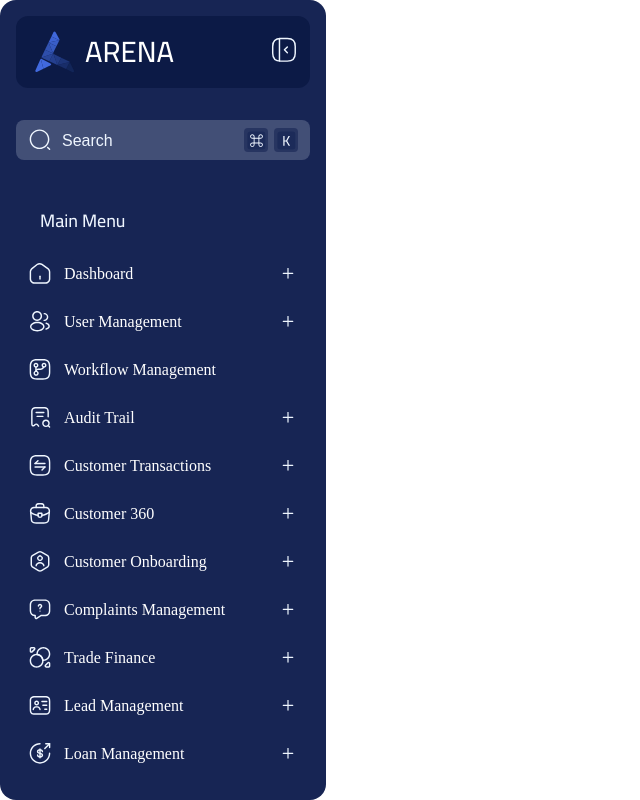
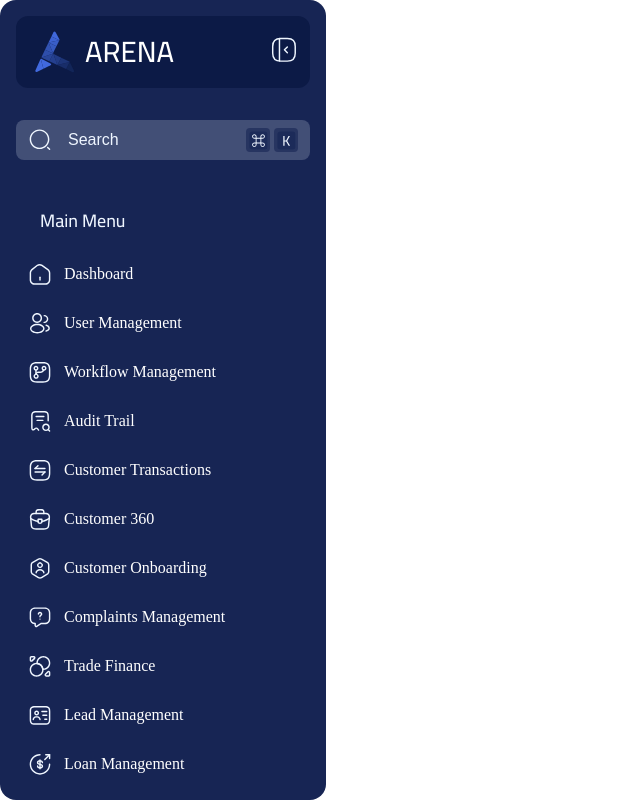
Before and after one commit to CyberMan010/Fully-Dynamic-sidebar, a React (Vite) app: page / in a window 1280 px wide. Shown: the whole page, without its empty margins (0-640 px from the left). Built offline with nearby package versions, Linux system fonts and the light colour scheme.

Commit message:
version: V0.3

```diff
--- a/src/components/Sidebar/left-sidebar.tsx
+++ b/src/components/Sidebar/left-sidebar.tsx
@@ -1,122 +1,130 @@
-import React, { FunctionComponent, useState, useEffect } from 'react';
-import { SidebarItem } from '../../types/types';
-import { sidebarConfig } from '../../config/config';
-import { Icon } from '../../config/icons';
-import '../../styles/sidebar_style.scss';
+import type React from "react"
+import { type FunctionComponent, useState, useEffect } from "react"
+import type { SidebarItem } from "../../types/types"
+import { sidebarConfig } from "../../config/config"
+import { Icon } from "../../config/icons"
+import "../../styles/sidebar_style.scss"
 
 interface SidebarProps {
-  userRole: 'admin' | 'user';
+  userRole: "admin" | "user"
 }
 
 export const Sidebar: FunctionComponent<SidebarProps> = ({ userRole }) => {
-  const [isExpanded, setIsExpanded] = useState(true);
-  const [searchQuery, setSearchQuery] = useState('');
-  const [debouncedQuery, setDebouncedQuery] = useState('');
-  const [activeItemId, setActiveItemId] = useState<string | null>(null);
-  const [isAnimating, setIsAnimating] = useState(false);
-  const [isFullyExpanded, setIsFullyExpanded] = useState(true);
+  const [isExpanded, setIsExpanded] = useState(true)
+  const [searchQuery, setSearchQuery] = useState("")
+  const [debouncedQuery, setDebouncedQuery] = useState("")
+  const [activeItemId, setActiveItemId] = useState<string | null>(null)
+  const [expandedSubmenus, setExpandedSubmenus] = useState<string[]>([])
+  const [isAnimating, setIsAnimating] = useState(false)
+  const [isFullyExpanded, setIsFullyExpanded] = useState(true)
 
   const toggleSidebar = () => {
-    setIsExpanded((prev) => !prev);
-    setIsAnimating(true);
-    setIsFullyExpanded(false);
+    setIsExpanded((prev) => !prev)
+    setIsAnimating(true)
+    setIsFullyExpanded(false)
     setTimeout(() => {
-      setIsAnimating(false);
-      setIsFullyExpanded(true);
-    }, 300);
-  };
+      setIsAnimating(false)
+      setIsFullyExpanded(true)
+    }, 300)
+  }
 
   const handleSearch = (e: React.ChangeEvent<HTMLInputElement>) => {
-    setSearchQuery(e.target.value);
-  };
+    setSearchQuery(e.target.value)
+  }
 
   useEffect(() => {
     const handler = setTimeout(() => {
-      setDebouncedQuery(searchQuery);
-    }, 300); // 300ms debounce delay
+      setDebouncedQuery(searchQuery)
+    }, 300)
 
     return () => {
-      clearTimeout(handler);
-    };
-  }, [searchQuery]);
+      clearTimeout(handler)
+    }
+  }, [searchQuery])
 
-  const items = sidebarConfig[userRole] || [];
+  const items = sidebarConfig[userRole] || []
 
   const highlightText = (text: string, query: string) => {
-    if (!query) return text;
+    if (!query) return text
 
-    const parts = text.split(new RegExp(`(${query})`, 'gi'));
+    const parts = text.split(new RegExp(`(${query})`, "gi"))
     return parts.map((part, index) =>
       part.toLowerCase() === query.toLowerCase() ? (
-        <span key={index} className="highlight">{part}</span>
+        <span key={index} className="highlight">
+          {part}
+        </span>
       ) : (
         part
+      ),
     )
-    );
-  };
-
-  const renderMenuItem = (item: SidebarItem, index: number) => {
-    if (debouncedQuery && !item.label.toLowerCase().includes(debouncedQuery.toLowerCase())) {
-      return null;
   }
 
-    const isDisabled = item.permissions && !item.permissions.includes(userRole);
+  const toggleSubmenu = (itemId: string) => {
+    setExpandedSubmenus((prev) => (prev.includes(itemId) ? prev.filter((id) => id !== itemId) : [...prev, itemId]))
+  }
+
+  const renderMenuItem = (item: SidebarItem, index: number, depth = 0) => {
+    if (debouncedQuery && !item.label.toLowerCase().includes(debouncedQuery.toLowerCase())) {
+      return null
+    }
+
+    const isDisabled = item.permissions && !item.permissions.includes(userRole)
+    const hasSubmenu = item.submenu && item.submenu.length > 0
+    const isSubmenuExpanded = expandedSubmenus.includes(item.id)
 
     return (
+      <div key={item.id} style={{ paddingLeft: `${depth * 16}px` }}>
         <div
-        key={item.id}
-        className={`menu-item ${item.id === activeItemId ? 'active' : ''} ${isDisabled ? 'statusdisabled' : ''}`}
-        onClick={() => !isDisabled && setActiveItemId(item.id)}
+          className={`menu-item ${item.id === activeItemId ? "active" : ""} ${isDisabled ? "statusdisabled" : ""}`}
+          onClick={() => {
+            if (!isDisabled) {
+              setActiveItemId(item.id)
+              if (hasSubmenu) {
+                toggleSubmenu(item.id)
+              }
+            }
+          }}
           style={{
-          transitionDelay: isFullyExpanded ? `${index * 50}ms` : '0ms',
+            transitionDelay: isFullyExpanded ? `${index * 50}ms` : "0ms",
             opacity: isFullyExpanded ? 1 : 0,
-          transform: isFullyExpanded ? 'translateX(0)' : 'translateX(-20px)',
+            transform: isFullyExpanded ? "translateX(0)" : "translateX(-20px)",
           }}
         >
-        <Icon
-          name={item.icon}
-          size={24}
-          className={`menu-icon ${item.icon.toLowerCase().replace(/-/g, '')}Icon`}
-        />
-        <span className={`menu-text ${isExpanded ? 'visible' : 'hidden'}`}>
+          <Icon name={item.icon} size={24} className={`menu-icon ${item.icon.toLowerCase().replace(/-/g, "")}Icon`} />
+          <span className={`menu-text ${isExpanded ? "visible" : "hidden"}`}>
             {highlightText(item.label, debouncedQuery)}
           </span>
-        {item.type === 'submenu' && (
-          <Icon name="add" size={20} className="add-sign-icon" />
+          {hasSubmenu && (
+            <Icon name={isSubmenuExpanded ? "chevron-down" : "chevron-right"} size={20} className="submenu-icon" />
           )}
         </div>
-    );
-  };
+        {hasSubmenu && isSubmenuExpanded && isExpanded && (
+          <div className="submenu">
+            {item.submenu!.map((subItem, subIndex) => renderMenuItem(subItem, subIndex, depth + 1))}
+          </div>
+        )}
+      </div>
+    )
+  }
 
-  const filteredItems = items.filter((item) =>
-    item.label.toLowerCase().includes(debouncedQuery.toLowerCase())
-  );
+  const filteredItems = items.filter((item) => item.label.toLowerCase().includes(debouncedQuery.toLowerCase()))
 
   return (
-    <div className={`sidebar ${isExpanded ? '' : 'collapsed'} ${isAnimating ? 'animating' : ''}`}>
+    <div className={`sidebar ${isExpanded ? "" : "collapsed"} ${isAnimating ? "animating" : ""}`}>
       <div className="header">
         <div className="logo-container arenaLogo">
           <Icon name="Logo Icon" size={32} className="logo logoIcon" />
           {isExpanded && <div className="app-name logoText">ARENA</div>}
         </div>
         <div className="toggle" onClick={toggleSidebar}>
-          <Icon
-            name={isExpanded ? 'sidebar-left' : 'sidebar-right'}
-            size={24}
-            className="sidebarLeftIcon"
-          />
+          <Icon name={isExpanded ? "sidebar-left" : "sidebar-right"} size={24} className="sidebarLeftIcon" />
         </div>
       </div>
 
-      <div className={`search ${isExpanded ? '' : 'collapsed'}`}>
+      <div className={`search ${isExpanded ? "" : "collapsed"}`}>
         <div className="search-container searchBar">
           <Icon name="search-normal" className="search-icon searchNormalIcon" />
-          <input
-            type="text"
-            placeholder="Search"
-            value={searchQuery}
-            onChange={handleSearch}
-          />
+          <input type="text" placeholder="Search" value={searchQuery} onChange={handleSearch} />
           <div className="cmd-icons cmd">
             <Icon name="cmd-icon" className="cmdIcon" />
             <Icon name="cmd-icon2" className="cmdIcon1" />
@@ -126,9 +134,7 @@ export const Sidebar: FunctionComponent<SidebarProps> = ({ userRole }) => {
 
       {isExpanded && <div className="main-menu-text">Main Menu</div>}
 
-      <div className="menu">
-        {filteredItems.map((item, index) => renderMenuItem(item, index))}
+      <div className="menu">{filteredItems.map((item, index) => renderMenuItem(item, index))}</div>
     </div>
-    </div>
-  );
-};
+  )
+}
--- a/src/styles/sidebar_style.scss
+++ b/src/styles/sidebar_style.scss
@@ -1,9 +1,9 @@
 @import url('https://fonts.googleapis.com/css2?family=Cairo:wght@500&display=swap');
+
 body {
   margin: 0;
   line-height: normal;
   overflow: hidden;
-
 }
 
 .sidebar {
@@ -22,41 +22,6 @@ body {
   transition: width 0.3s cubic-bezier(0.4, 0, 0.2, 1), padding 0.3s cubic-bezier(0.4, 0, 0.2, 1);
   will-change: width, padding;
 
-
-  .sidebar.collapsed .header .toggle {
-    position: absolute;
-    left: 50%;
-    top: 39px;
-    width: 28px;
-    height: 28px;
-    display: flex;
-    justify-content: center;
-    align-items: center;
-    border-radius: 50%;
-    background: #0C1A46;
-    cursor: pointer;
-    z-index: 1000;
-    transform: translateX(-50%);
-    transition: transform 0.3s ease-in-out;
-  }
-  .sidebar.collapsed .header .toggle img {
-    width: 28px;
-    height: 28px;
-    display: block;
-  }
-
-  .header,
-  .search,
-  .menu,
-  .main-menu-text,
-  .logo-container,
-  .menu-item,
-  .search-container {
-    opacity: 1;
-    transform: translateX(0);
-  }
-
-
   &.collapsed {
     width: 108px;
     padding: 6px 12px;
@@ -71,6 +36,7 @@ body {
       background: #0C1A46;
       padding: 1px;
       border-radius: 12px;
+
       .logo-container {
         display: flex !important;
         flex-direction: column;
@@ -85,11 +51,6 @@ body {
           width: 40px;
           height: 40px;
         }
-      }
-
-      .logoIcon {
-        width: 39.8px;
-        height: 42.1px;
       }
 
       .app-name,
@@ -113,11 +74,7 @@ width: 28px;
         height: 28px;
         justify-content: center;
         align-items: center;
-
         border-radius: 50%;
-        display: flex;
-        justify-content: center;
-        align-items: center;
         cursor: pointer;
         z-index: 1;
 
@@ -156,8 +113,6 @@ align-items: center;
       align-items: center;
       margin: 0 auto;
 
-
-
       .menu-item {
         width: 76px;
         padding: 8px;
@@ -177,54 +132,41 @@ align-items: center;
         }
 
         .menu-text,
-        .add-sign-icon {
+        .add-sign-icon,
+        .submenu-icon {
+          display: none;
+        }
+      }
+      .submenu {
         display: none;
       }
     }
   }
 
-    .mainMenuContanir {
-      align-items: center;
-    }
-
-    .navMenu {
-      align-items: center;
-    }
-
-    .sideMenuButton,
-    .sideMenuButton1,
-    .sideMenuButtonPlaceholder {
-      justify-content: center;
-      align-items: center;
-      width: 76px;
-    }
-
-
-    transition: all 0.3s cubic-bezier(0.4, 0, 0.2, 1);
-
-    .header,
-    .search,
+  &.animating {
     .menu-item {
-      transition: all 0.3s cubic-bezier(0.4, 0, 0.2, 1);
-    }
-
-    .menu-text,
-    .app-name,
-    .cmd-icons {
-      transition: opacity 0.3s cubic-bezier(0.4, 0, 0.2, 1), transform 0.3s cubic-bezier(0.4, 0, 0.2, 1);
+      transition: all 0.3s cubic-bezier(0.4, 0, 0.2, 1), opacity 0.3s ease, transform 0.3s ease;
     }
   }
 
-  .header-menu {
-    font-family: Cairo;
-    font-size: 18px;
-    font-style: normal;
-    font-weight: 500;
-    line-height: 25px;
-    padding: 0px 24px;
-    width: 99.97px;
-    height: 41.93px;
-    width: 294px;
+  &:not(.collapsed) {
+    .menu-item {
+      opacity: 0;
+      transform: translateX(-20px);
+
+      @for $i from 1 through 10 {
+        &:nth-child(#{$i}) {
+          transition-delay: #{$i * 50}ms;
+        }
+      }
+    }
+  }
+
+  &:not(.collapsed):not(.animating) {
+    .menu-item {
+      opacity: 1;
+      transform: translateX(0);
+    }
   }
 
   .header {
@@ -277,13 +219,13 @@ align-items: center;
 
     .search-container {
       width: 100%;
-      position: static;
+      position: relative; // Updated: position changed to relative
       border-radius: 8px;
       background-color: rgba(239, 246, 255, 0.2);
       display: flex;
       flex-direction: row;
       align-items: center;
-      justify-content: space-between;
+      justify-content: flex-start; // Updated: justify-content changed to flex-start
       padding: 8px 12px;
       box-sizing: border-box;
       text-align: left;
@@ -301,22 +243,14 @@ align-items: center;
       }
 
       input {
-        position: absolute;
-        left: 44px;
-        right: 76px;
-        top: 0;
-        bottom: 0;
-        width: auto;
-        height: 100%;
-        z-index: 1;
         flex: 1;
         background: none;
         border: none;
         outline: none;
         color: #fff;
         font-size: 16px;
-        cursor: text;
-
+        padding: 0 8px; // Added padding
+        width: calc(100% - 72px); // Adjusted width
 
         &::placeholder {
           color: #eff6ff;
@@ -324,10 +258,9 @@ align-items: center;
       }
 
       .cmd-icons {
-        position: relative;
-        z-index: 2;
-        right: 0;
-        margin-left: auto;
+        display: flex; // Updated: display changed to flex
+        align-items: center;
+        gap: 4px; // Updated: gap value changed
       }
 
       .cmdIcon,
@@ -361,13 +294,11 @@ font-style: normal;
     font-weight: 500;
     line-height: 25px;
     margin-top: 16px;
-
   }
 
   .menu {
     max-height: calc(100vh - 80px);
     overflow-x: hidden;
-
     width: 294px;
     height: 786.29px;
     display: flex;
@@ -378,7 +309,6 @@ margin-top: 16px;
     box-sizing: border-box;
     overflow-y: auto;
     transition: all 0.3s cubic-bezier(0.4, 0, 0.2, 1);
-
 
     &::-webkit-scrollbar {
       width: 6px;
@@ -417,7 +347,6 @@ margin-top: 16px;
       cursor: pointer;
       transition: all 0.3s cubic-bezier(0.4, 0, 0.2, 1);
 
-
       &:hover {
         background: rgba(239, 246, 255, 0.2);
       }
@@ -440,7 +369,6 @@ margin-top: 16px;
         white-space: nowrap;
         overflow: hidden;
         text-overflow: ellipsis;
-
       }
 
       .add-sign-icon {
@@ -452,12 +380,37 @@ margin-top: 16px;
         justify-content: center;
         align-items: center;
       }
+
+      .submenu-icon {
+        margin-left: auto;
+        transition: transform 0.3s ease;
+      }
+
+      &.active > .submenu-icon {
+        transform: rotate(90deg);
+      }
+    }
+
+    .submenu {
+      margin-left: 12px;
+      .menu-item {
+        padding-left: 36px;
+      }
     }
   }
 
   &.collapsed .menu {
     max-height: calc(100vh - 180px);
     padding: 0;
+    .submenu {
+      display: none;
+    }
+
+    .menu-item {
+      .submenu-icon {
+        display: none;
+      }
+    }
   }
 }
 
@@ -528,7 +481,6 @@ margin-top: 16px;
   width: 24px;
   position: relative;
   height: 24px;
-
 }
 
 .users {
@@ -599,8 +551,6 @@ margin-top: 16px;
   font-size: 16px;
 }
 
-
-
 .statusdisabled {
   position: relative;
   width: 100%;
```
Lines whose indentation alone changed are shown as unchanged.
